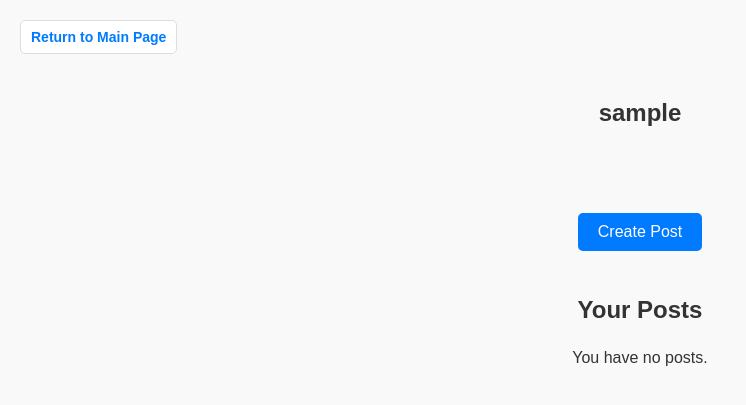
After one commit to sstafford4/CSE108---Final-Project, a Flask app: page /account_settings in a window 1280 px wide. The commit adds this page. Shown: the top 405 px of the page, without its empty margins (0-746 px from the left). Run offline with Flask 3, Linux system fonts and the light colour scheme; the visitor is signed in with stand-in values (Sample User, id 1); data that the repository does not hold is empty.

Commit message:
Complete Source Code

```diff
--- a/back-end/main.py
+++ b/back-end/main.py
@@ -9,11 +9,13 @@ app = Flask(__name__)
 
 # SQLALCHEMY_DATABASE_URI = "mysql+mysqlconnector://{username}:{password}@{hostname}/{databasename}".format(
 #     username="sstafford4",
-#     password="Simperia1",
+#     password="FinalProj2024",
 #     hostname="sstafford4.mysql.pythonanywhere-services.com",
-#     databasename="sstafford4$default",
+#     databasename="sstafford4$final_project",
 # )
+
 SQLALCHEMY_DATABASE_URI = 'postgresql://postgres:12263899@localhost/final_project'
+
 app.config['SQLALCHEMY_DATABASE_URI'] = SQLALCHEMY_DATABASE_URI
 app.config['SQLALCHEMY_TRACK_MODIFICATIONS'] = False
 
@@ -212,11 +214,48 @@ def main_page():
         # Get a list of topic IDs that the user is following
         followed_topic_ids = [topic.id for topic in followed_topics]
 
+        recent_comments = (
+            db.session.query(
+                Comments.id.label('comment_id'),
+                Comments.content.label('comment_content'),
+                Comments.comment_username.label('commenter_username'),
+                Comments.created_at.label('comment_date'),
+                Posts.id.label('post_id'),
+                Posts.title.label('post_title'),
+                User.id.label('user_id'),
+                User.real_name.label('user_real_name'),
+                User.username.label('user_username')
+            )
+            .join(Posts, Comments.post_id == Posts.id)
+            .join(User, Comments.user_id == User.id)
+            .order_by(Comments.created_at.desc())
+            .limit(4)
+            .all()
+        )
+
+        # Convert recent comments to a JSON-friendly format for the template
+        recent_comments_list = [
+            {
+                'comment_id': comment.comment_id,
+                'comment_content': comment.comment_content,
+                'commenter_username': comment.commenter_username,
+                'comment_date': comment.comment_date,
+                'post_id': comment.post_id,
+                'post_title': comment.post_title,
+                'user_id': comment.user_id,
+                'user_real_name': comment.user_real_name,
+                'user_username': comment.user_username
+            }
+            for comment in recent_comments
+        ]
+
         return render_template('main_page.html',
                                all_topics=all_topics,
                                followed_topic_ids=followed_topic_ids,
                                posts=relevant_posts,
-                               username=username)
+                               username=username,
+                               recent_comments=recent_comments_list
+                               )
     else:
         flash("You need to log in first.")
         return redirect(url_for('login'))
@@ -233,11 +272,57 @@ def login():
             session['user_id'] = user.id
             session['username'] = user.username  # Store username in the session
 
+            # all_topics = Topic.query.all()
+            # relevant_posts = Posts.query.all()
+
+            followed_topics = user.followed_topics
             all_topics = Topic.query.all()
-            relevant_posts = Posts.query.all()
 
-            flash("You cool, mf")
-            return render_template('main_page.html', all_topics=all_topics, user_id=user.id, username=user.username, posts=relevant_posts)
+            # Get the posts for the topics the user is following
+            # relevant_posts = Posts.query.filter(Posts.topic_id.in_([topic.id for topic in followed_topics])).all()
+            relevant_posts = Posts.query.filter(
+                Posts.topic_id.in_([topic.id for topic in followed_topics])
+            ).order_by(Posts.created_at.desc()).all()
+            # Get a list of topic IDs that the user is following
+            followed_topic_ids = [topic.id for topic in followed_topics]
+
+            recent_comments = (
+                db.session.query(
+                    Comments.id.label('comment_id'),
+                    Comments.content.label('comment_content'),
+                    Comments.comment_username.label('commenter_username'),
+                    Comments.created_at.label('comment_date'),
+                    Posts.id.label('post_id'),
+                    Posts.title.label('post_title'),
+                    User.id.label('user_id'),
+                    User.real_name.label('user_real_name'),
+                    User.username.label('user_username')
+                )
+                .join(Posts, Comments.post_id == Posts.id)
+                .join(User, Comments.user_id == User.id)
+                .order_by(Comments.created_at.desc())
+                .limit(4)
+                .all()
+            )
+
+            # Convert recent comments to a JSON-friendly format for the template
+            recent_comments_list = [
+                {
+                    'comment_id': comment.comment_id,
+                    'comment_content': comment.comment_content,
+                    'commenter_username': comment.commenter_username,
+                    'comment_date': comment.comment_date,
+                    'post_id': comment.post_id,
+                    'post_title': comment.post_title,
+                    'user_id': comment.user_id,
+                    'user_real_name': comment.user_real_name,
+                    'user_username': comment.user_username
+                }
+                for comment in recent_comments
+            ]
+
+            flash("Logged in!")
+            return render_template('main_page.html', all_topics=all_topics, user_id=user.id, username=user.username, posts=relevant_posts, followed_topic_ids=followed_topic_ids, recent_comments=recent_comments_list)
         else:
             flash("Invalid username or password")
             return redirect(url_for('index'))
@@ -327,7 +412,6 @@ def follow_topic(topic_id):
             # Add the topic to the user's followed topics
             user.followed_topics.append(topic)
             db.session.commit()
-            flash(f"You are now following the topic: {topic.name}")
 
         return redirect(url_for('main_page'))  # Redirect back to the main page
 
@@ -354,7 +438,6 @@ def unfollow_topic(topic_id):
             # Remove the topic from the user's followed topics
             user.followed_topics.remove(topic)
             db.session.commit()
-            flash(f"You have unfollowed the topic: {topic.name}")
         else:
             flash("You are not following this topic.")
 
@@ -394,6 +477,41 @@ def search_posts():
     # Get a list of topic IDs that the user is following
     followed_topic_ids = [topic.id for topic in followed_topics]
 
+    recent_comments = (
+        db.session.query(
+            Comments.id.label('comment_id'),
+            Comments.content.label('comment_content'),
+            Comments.comment_username.label('commenter_username'),
+            Comments.created_at.label('comment_date'),
+            Posts.id.label('post_id'),
+            Posts.title.label('post_title'),
+            User.id.label('user_id'),
+            User.real_name.label('user_real_name'),
+            User.username.label('user_username')
+        )
+        .join(Posts, Comments.post_id == Posts.id)
+        .join(User, Comments.user_id == User.id)
+        .order_by(Comments.created_at.desc())
+        .limit(4)
+        .all()
+    )
+
+    # Convert recent comments to a JSON-friendly format for the template
+    recent_comments_list = [
+        {
+            'comment_id': comment.comment_id,
+            'comment_content': comment.comment_content,
+            'commenter_username': comment.commenter_username,
+            'comment_date': comment.comment_date,
+            'post_id': comment.post_id,
+            'post_title': comment.post_title,
+            'user_id': comment.user_id,
+            'user_real_name': comment.user_real_name,
+            'user_username': comment.user_username
+        }
+        for comment in recent_comments
+    ]
+
     # Combine results and remove duplicates
     search_results = list({post.id: post for post in posts_by_topic + posts_by_user + posts_by_title}.values())
 
@@ -401,7 +519,7 @@ def search_posts():
     return render_template('main_page.html', search_results=search_results, query=query, all_topics=all_topics,
                                    followed_topic_ids=followed_topic_ids,
                                    posts=relevant_posts,
-                                   username=username)
+                                   username=username, recent_comments=recent_comments_list)
 
 
 @app.route('/submit_comment', methods=['POST'])
@@ -430,7 +548,6 @@ def submit_comment():
     try:
         db.session.add(comment)
         db.session.commit()
-        #flash("Comment submitted successfully!")
 
         # Redirect back to the post page to reload with the new comment
         return redirect(url_for('view_post', post_id=post_id))
@@ -513,6 +630,53 @@ def dislike_post(post_id):
         flash("You need to log in to dislike posts.")
         return redirect(url_for('login'))
 
+@app.route('/account_settings', methods=['GET', 'POST'])
+def account_settings():
+    if 'logged_in' in session:
+        user_id = session['user_id']
+        username = session.get('username')
+
+        your_posts = Posts.query.filter_by(poster_id=user_id).order_by(Posts.created_at.desc()).all()
+
+        return render_template('account_settings.html', posts=your_posts, username=username)
+
+@app.route('/view_profile/<int:poster_id>', methods=['GET', 'POST'])
+def view_profile(poster_id):
+    post_user = User.query.get(poster_id)
+    if post_user is None:
+        return "User not found", 404
+
+    all_user_posts = Posts.query.filter_by(poster_id=poster_id).all()
+
+    return render_template('view_profile.html', posts=all_user_posts, username=post_user.username)
+
+@app.route('/delete_post/<int:post_id>', methods=['DELETE', 'GET', 'POST'])
+def delete_post(post_id):
+    # Retrieve the post by its ID
+    post = Posts.query.get(post_id)
+
+    if not post:
+        # If the post does not exist, return a 404 error
+        flash("Post not found")
+
+    try:
+        # Delete related comments
+        Comments.query.filter_by(post_id=post_id).delete()
+
+        # Delete related likes
+        PostLikes.query.filter_by(post_id=post_id).delete()
+
+        # Delete the post itself
+        db.session.delete(post)
+        db.session.commit()
+
+        # Return a success message
+        return redirect(url_for('account_settings'))
+    except Exception as e:
+        # Rollback the session in case of any errors
+        db.session.rollback()
+        return redirect(url_for('account_settings'))
+
 if __name__ == '__main__':
     with app.app_context():
         db.create_all()
--- /dev/null
+++ b/back-end/static/account_settings.css
@@ -0,0 +1,142 @@
+/* General reset and styling */
+body {
+    margin: 0;
+    font-family: Arial, sans-serif;
+    background-color: #f9f9f9;
+    color: #333;
+    line-height: 1.6;
+}
+
+a {
+    text-decoration: none;
+    color: #007BFF;
+}
+
+a:hover {
+    color: #0056b3;
+}
+
+/* Return to Main Page link */
+body > a {
+    display: inline-block;
+    margin: 20px;
+    font-size: 14px;
+    font-weight: bold;
+    padding: 5px 10px;
+    border: 1px solid #ddd;
+    border-radius: 5px;
+    background-color: #fff;
+}
+
+body > a:hover {
+    background-color: #f1f1f1;
+}
+
+/* Center the "Create Post" button */
+button[onclick="toggleCreatePostForm()"] {
+    display: inline-block;
+    margin: 0 auto;
+    font-size: 16px;
+    padding: 10px 20px;
+    border: none;
+    border-radius: 5px;
+    background-color: #007bff;
+    color: white;
+    cursor: pointer;
+    transition: background-color 0.3s;
+}
+
+button[onclick="toggleCreatePostForm()"]:hover {
+    background-color: #0056b3;
+}
+
+/* Adjust Create Post Form */
+#create-post-form {
+    background-color: #fff;
+    border: 1px solid #ddd;
+    border-radius: 10px;
+    padding: 20px;
+    box-shadow: 0 2px 5px rgba(0, 0, 0, 0.1);
+    margin-top: 50px;
+    max-width: 500px;
+    margin-left: auto;
+    margin-right: auto;
+    display: none; /* Initially hidden */
+    text-align: center; /* Ensures form elements are well-aligned */
+}
+
+#create-post-form input, #create-post-form textarea {
+    width: 90%;
+    padding: 10px;
+    margin-bottom: 10px;
+    border: 1px solid #ccc;
+    border-radius: 5px;
+}
+
+#create-post-form button {
+    padding: 10px 15px;
+    background-color: #007BFF;
+    color: white;
+    border: none;
+    border-radius: 5px;
+    cursor: pointer;
+}
+
+#create-post-form button:hover {
+    background-color: #0056b3;
+}
+
+/* Styling for Your Posts */
+h1 {
+    text-align: center;
+    margin-top: 40px;
+    font-size: 24px;
+    color: #333;
+}
+p {
+    text-align: center;
+}
+
+h2 {
+    text-align: center;
+}
+
+.post {
+    background-color: #fff;
+    border: 1px solid #ddd;
+    border-radius: 5px;
+    padding: 15px;
+    margin: 20px auto;
+    max-width: 600px;
+    box-shadow: 0 2px 5px rgba(0, 0, 0, 0.1);
+}
+
+.post h3 {
+    font-size: 18px;
+    margin-bottom: 10px;
+    color: #007BFF;
+}
+
+.post p {
+    font-size: 16px;
+    margin-bottom: 10px;
+}
+
+.post small {
+    font-size: 12px;
+    color: #777;
+}
+
+.post button {
+    padding: 5px 10px;
+    background-color: #007BFF;
+    color: white;
+    border: none;
+    border-radius: 5px;
+    cursor: pointer;
+    font-size: 14px;
+}
+
+.post button:hover {
+    background-color: #0056b3;
+}
--- /dev/null
+++ b/back-end/templates/account_settings.html
@@ -0,0 +1,76 @@
+<!DOCTYPE html>
+<html lang="en">
+    <head>
+        <title>Your Account</title>
+        <meta charset="UTF-8">
+        <meta name="viewport" content="width=device-width, initial-scale=1.0">
+        <script>
+            // Function to toggle visibility of the Create Account form
+            function toggleCreatePostForm() {
+                const form = document.getElementById("create-post-form");
+                form.style.display = form.style.display === "none" ? "block" : "none";
+            }
+        </script>
+        <link rel="stylesheet" href="{{ url_for('static', filename='account_settings.css') }}">
+    </head>
+    <body>
+        <a href="/main_page">Return to Main Page</a>
+        <div>
+            <div>
+                <h2>{{ username }}</h2>
+            </div>
+            <div style="text-align: center; margin-top: 80px;">
+            <!-- Button to show the post creation stuff -->
+                <button type="button" onclick="toggleCreatePostForm()">Create Post</button>
+            </div>
+            <!-- Create post form -->
+            <form id="create-post-form" action="/create_post" method="POST">
+                <input name="post_topic" type="text" placeholder="Topic" required>
+                <!-- Textarea for post content -->
+                <div>
+                    <textarea name="post_title"
+                              placeholder="Title"
+                              maxlength="50"
+                              rows="2"
+                              style="width: 80%; resize: none"
+                              required
+                    ></textarea>
+                </div>
+                <div>
+                    <textarea
+                        name="post_content"
+                        placeholder="What's on your mind?"
+                        maxlength="500"
+                        rows="5"
+                        style="width: 90%; resize: none;"
+                        required
+                    ></textarea>
+                </div>
+
+                <button type="submit">Post</button>
+            </form>
+        </div>
+        <div>
+            <h1>Your Posts</h1>
+            {% if posts %}
+                {% for post in posts %}
+                    <div class="post">
+                        <h3>{{ post.poster_username }}: {{ post.title }}</h3>
+                        <p>{{ post.content }}</p>
+                        <small>Posted on: {{ post.created_at }}</small>
+
+                        <!-- View Post Button -->
+                        <a href="{{ url_for('view_post', post_id=post.id) }}">
+                            <button>View Post</button>
+                        </a>
+                        <a href="{{ url_for('delete_post', post_id=post.id) }}">
+                            <button>Delete Post</button>
+                        </a>
+                    </div>
+                {% endfor %}
+            {% else %}
+            <p>You have no posts.</p>
+            {% endif %}
+        </div>
+    </body>
+</html>
```
Also changed, not shown: back-end/static/main_page.css (+71 -1 lines), back-end/templates/main_page.html (+43 -8 lines), back-end/templates/view_profile.html (added, +42 -0 lines).
